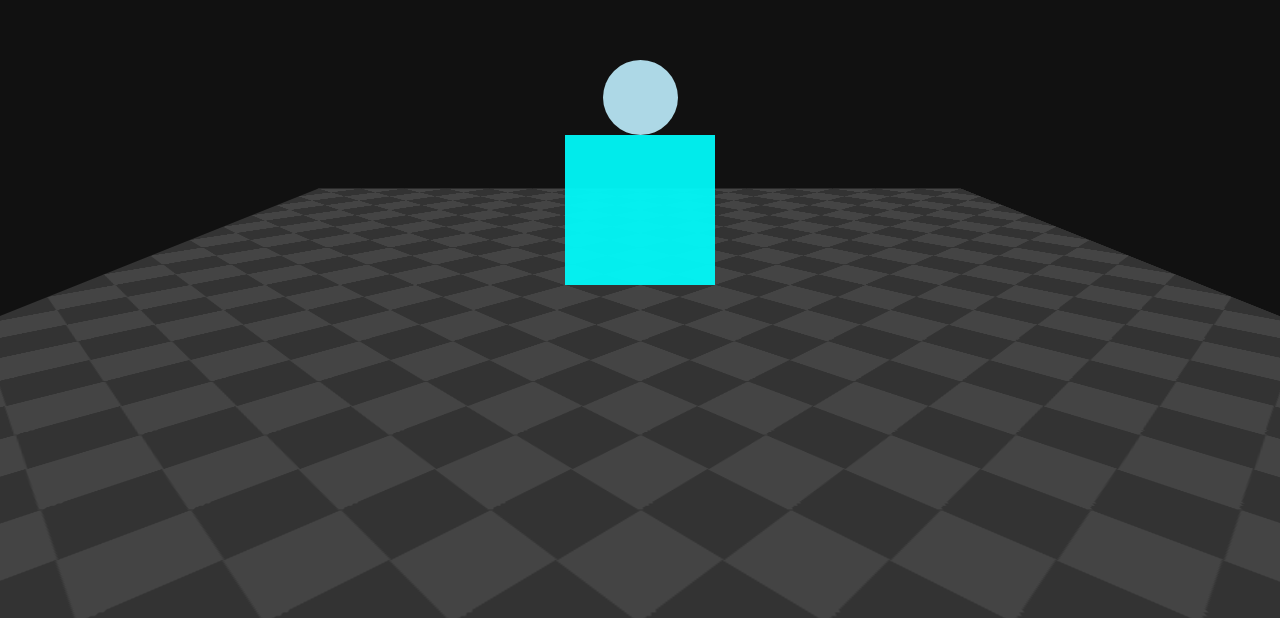
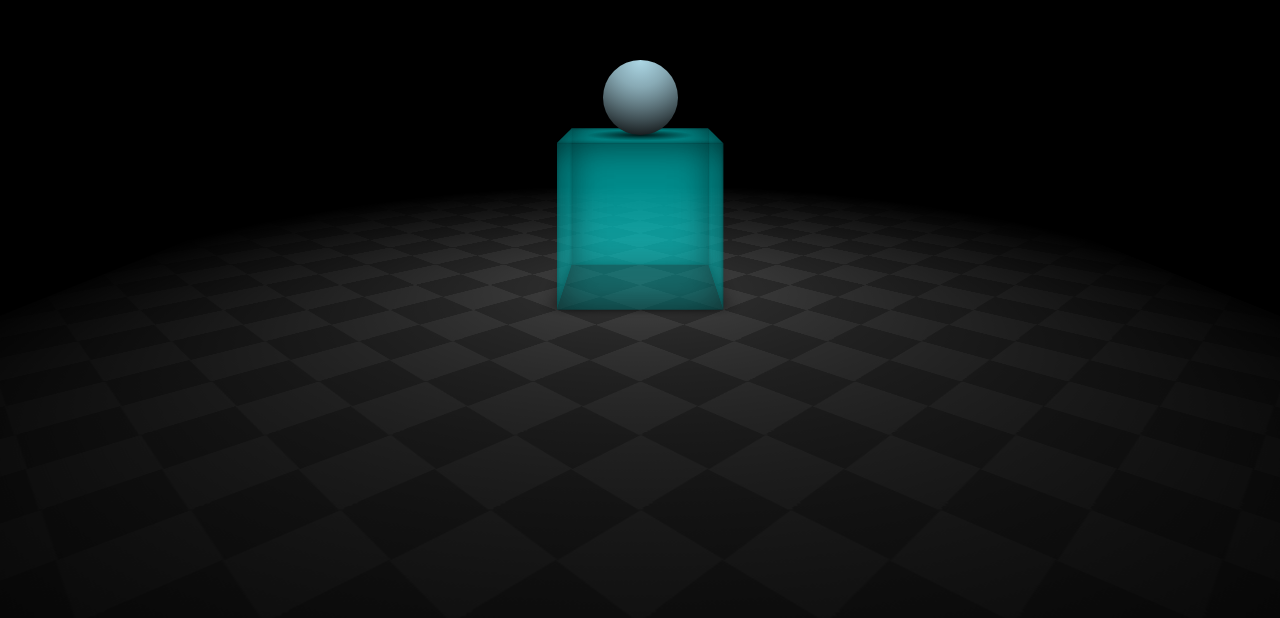
Before and after one commit to Normi029-RTHERY/HTML-CSS-JS-testing, a plain HTML site: page Test 4 - 3D animation CSSOnly/Test 4 - 3D animation CSSOnly.html in a window 1280 px wide. Shown: the part 198-816 px from the top of the page. Drawn offline with Linux system fonts and the light colour scheme.

Commit message:
progress on css animation

```diff
--- a/Test 4 - 3D animation CSSOnly/Test 4 - 3D animation CSSOnly.html
+++ b/Test 4 - 3D animation CSSOnly/Test 4 - 3D animation CSSOnly.html
@@ -15,12 +15,14 @@
     <div class="scene">
         <div class="floor"></div>
         <div class="cube">
-            <div class="front"></div>
-            <div class="back"></div>
-            <div class="left"></div>
-            <div class="right"></div>
-            <div class="top"></div>
-            <div class="bottom"></div>
+            <div class="side front"></div>
+            <div class="side back"></div>
+            <div class="side left"></div>
+            <div class="side right"></div>
+            <div class="side top">
+                <div class="ballShadow"></div>
+            </div>
+            <div class="side bottom"></div>
         </div>
         <div class="ball"></div>
     </div>
--- a/Test 4 - 3D animation CSSOnly/style.css
+++ b/Test 4 - 3D animation CSSOnly/style.css
@@ -5,26 +5,31 @@
 }
 
 body {
-    background-color: #111;
+    background-color: #000;
     min-height: 100vh;
-    display: flex;
-    justify-content: center;
-    align-items: center;
+    display: grid;
+    place-items: center;
     font-size: 75px;
+    overflow: hidden;
     perspective: 10em;
     perspective-origin: 50% calc(50% - 2em);
 }
 
+body *:not(:empty) {
+    transform-style: preserve-3d;
+}
+
 .scene {
     position: relative;
-    transform-style: preserve-3d;
 }
 
 .floor {
     width: 15em;
     height: 15em;
-    background-image: repeating-conic-gradient(from 45deg, #333 0deg 90deg, #444 90deg 180deg);
-    background-size: 1em 1em;
+    background-image:
+        radial-gradient(#0000, #000 75%),
+        repeating-conic-gradient(from 45deg, #333 0deg 90deg, #444 90deg 180deg);
+    background-size: 100%, 1em 1em;
 
     position: absolute;
     top: 1em;
@@ -38,25 +43,54 @@ body {
     position: absolute;
     top: -1em;
     left: -1em;
-    ;
 }
 
-.left,
-.right,
-.front,
-.back {
+
+.side {
     position: absolute;
     width: 100%;
     height: 100%;
     background: var(--boxColor);
+    opacity: 0.7;
+    box-shadow: 0 0 0.5em #000a inset;
 }
 
 .front {
     transform: translateZ(1em);
 }
 
+.right {
+    transform: rotateY(90deg) translateZ(1em);
+}
+
 .back {
-    transform: translateZ(-1em);
+    transform: rotateY(180deg) translateZ(1em);
+}
+
+.left {
+    transform: rotateY(270deg) translateZ(1em);
+}
+
+.top {
+    width: 2em;
+    height: 2em;
+    transform: translateY(-50%) rotateX(90deg);
+}
+
+.bottom {
+    background: #0007;
+    width: 2em;
+    height: 2em;
+    bottom: 0;
+    transform: translateY(50%) rotateX(90deg);
+    box-shadow: 0 0 0.25em #000;
+}
+
+.ballShadow {
+    position: absolute;
+    width: 100%;
+    height: 100%;
+    background-image: radial-gradient(#000f, #0000 50%);
 }
 
 .ball {
@@ -68,4 +102,6 @@ body {
     position: absolute;
     left: -.5em;
     bottom: 1em;
+
+    background-image: radial-gradient(circle at top, lightblue, 60%, #000);
 }
--- a/Test 5 - Cube 3D/style.css
+++ b/Test 5 - Cube 3D/style.css
@@ -24,7 +24,7 @@
     position: absolute;
     width: 100%;
     height: 100%;
-    opacity: 0.9;
+    opacity: 0.7;
     border: 2px solid white;
 }
 
```
